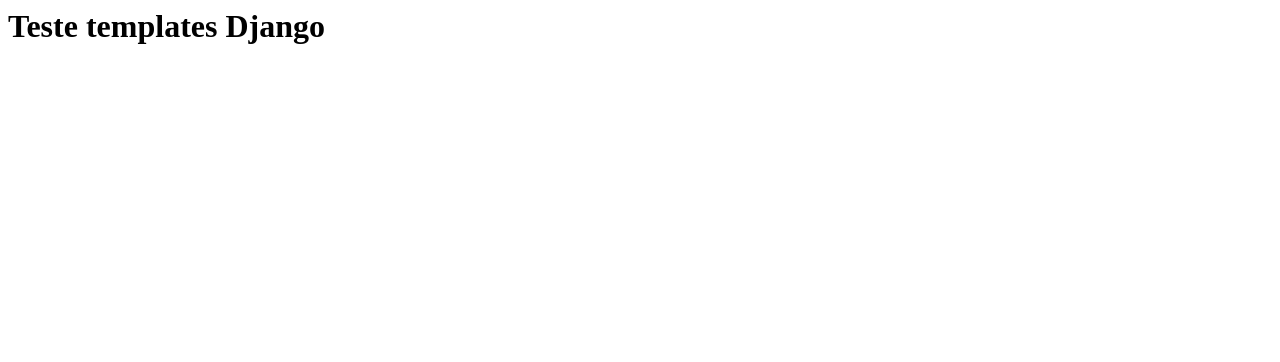
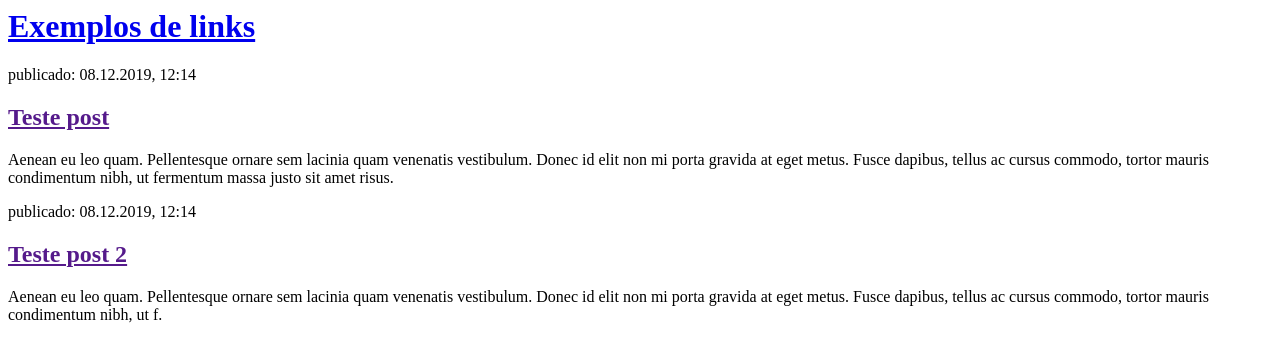
Before and after one commit to caiolul/TestDjango, a Django app: page / in a window 1280 px wide. Shown: the top 362 px of the page. Run offline with Django 3.2, Linux system fonts and the light colour scheme.

Commit message:
Alterando html

```diff
--- a/myProject/core/templates/index.html
+++ b/myProject/core/templates/index.html
@@ -1,7 +1,22 @@
 <html>
+    <head>
+        <title>Django develop</title>
+    </head>
     <body>
-        <h1>
-            Teste templates Django
-        </h1>
+        <div>
+            <h1><a href="/">Exemplos de links</a></h1>
+        </div>
+
+        <div>
+            <p>publicado: 08.12.2019, 12:14</p>
+            <h2><a href="">Teste post</a></h2>
+            <p>Aenean eu leo quam. Pellentesque ornare sem lacinia quam venenatis vestibulum. Donec id elit non mi porta gravida at eget metus. Fusce dapibus, tellus ac cursus commodo, tortor mauris condimentum nibh, ut fermentum massa justo sit amet risus.</p>
+        </div>
+
+        <div>
+            <p>publicado: 08.12.2019, 12:14</p>
+            <h2><a href="">Teste post 2</a></h2>
+            <p>Aenean eu leo quam. Pellentesque ornare sem lacinia quam venenatis vestibulum. Donec id elit non mi porta gravida at eget metus. Fusce dapibus, tellus ac cursus commodo, tortor mauris condimentum nibh, ut f.</p>
+        </div>
     </body>
 </html>
```
Also changed, not shown: myProject/core/templates/base.html (added, +42 -0 lines).
